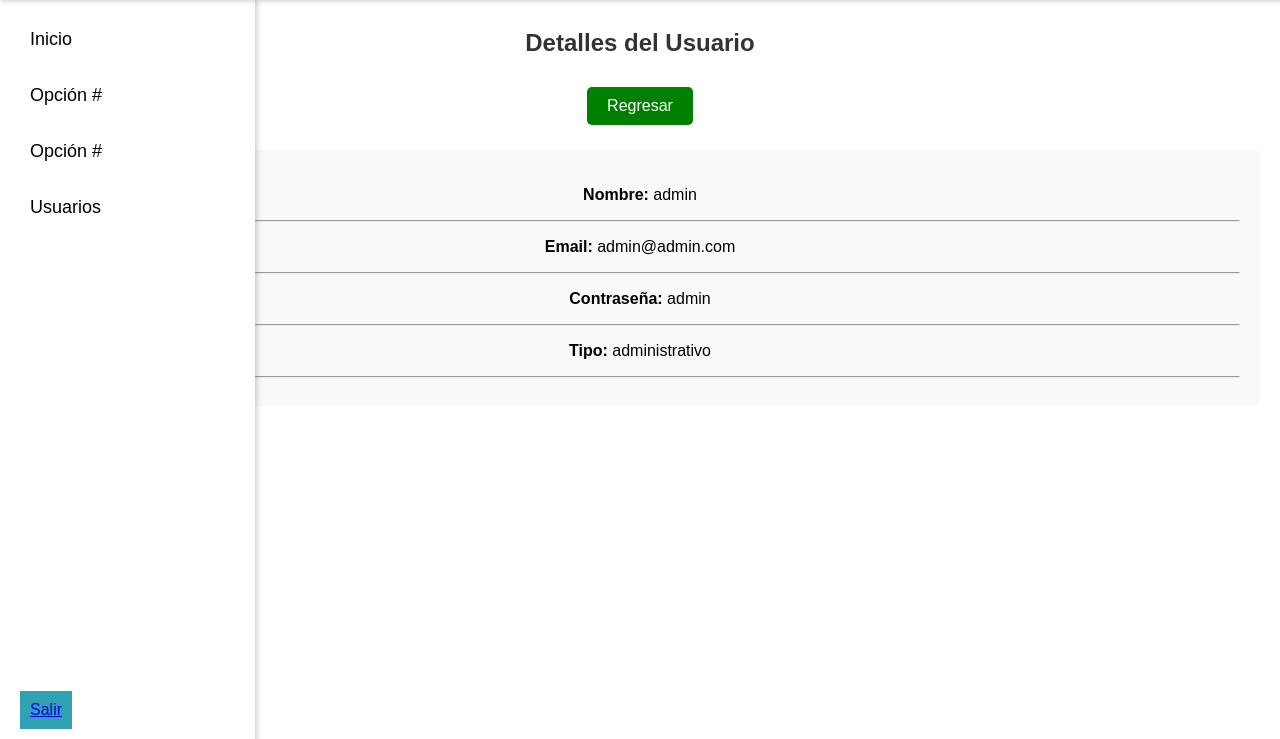
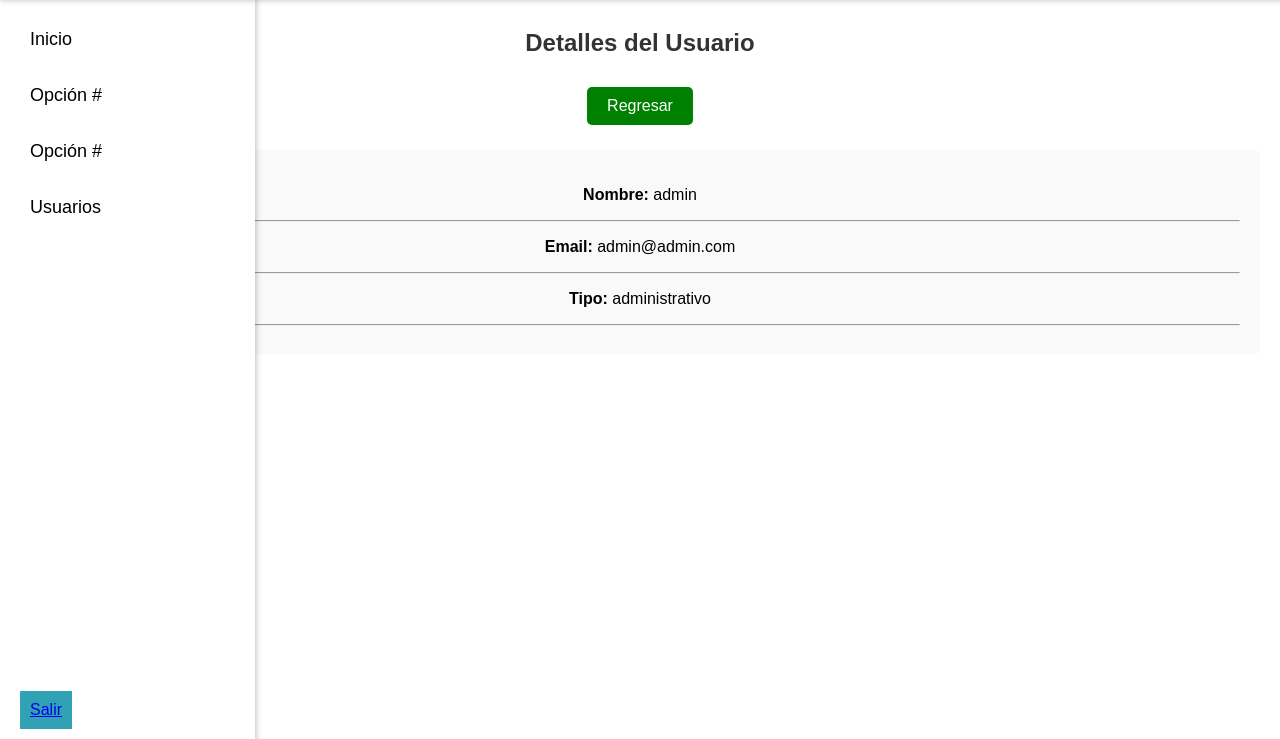
Before and after one commit to Yomyom25/medicontrol, a PHP site: page /ver_usuarios.php?id_usuario=1 in a window 1280 px wide. Shown: the part 61-800 px from the top of the page. Run offline with PHP 8.4, Linux system fonts and the light colour scheme; a user stored in the database is signed in; data comes from the database, SQL or seed files in the repository.

Commit message:
hidded password

```diff
--- a/ver_usuarios.php
+++ b/ver_usuarios.php
@@ -32,7 +32,7 @@ $fila = mysqli_fetch_assoc($resultado);
             <div class="user-details">
                 <p><strong>Nombre:</strong> <?php echo $fila['nombre']?></p> <hr>
                 <p><strong>Email:</strong> <?php echo $fila['correo']; ?></p> <hr>
-                <p><strong>Contraseña:</strong> <?php echo $fila['contraseña']; ?></p> <hr>
+                <!-- <p><strong>Contraseña:</strong> <?php echo $fila['contraseña']; ?></p> <hr> -->
                 <p><strong>Tipo:</strong> <?php echo $fila['tipo']; ?></p> <hr>
             </div>
         </div>
```
